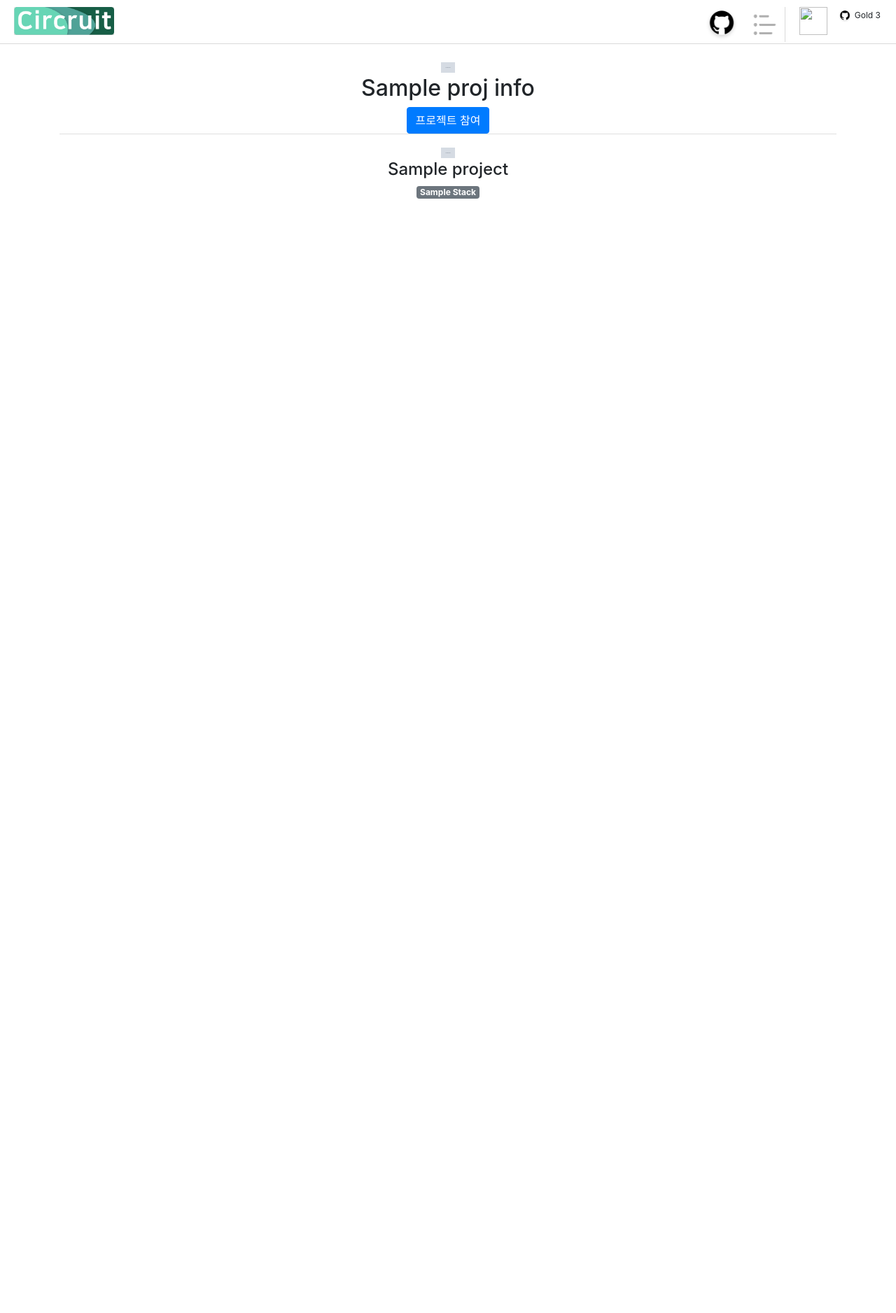
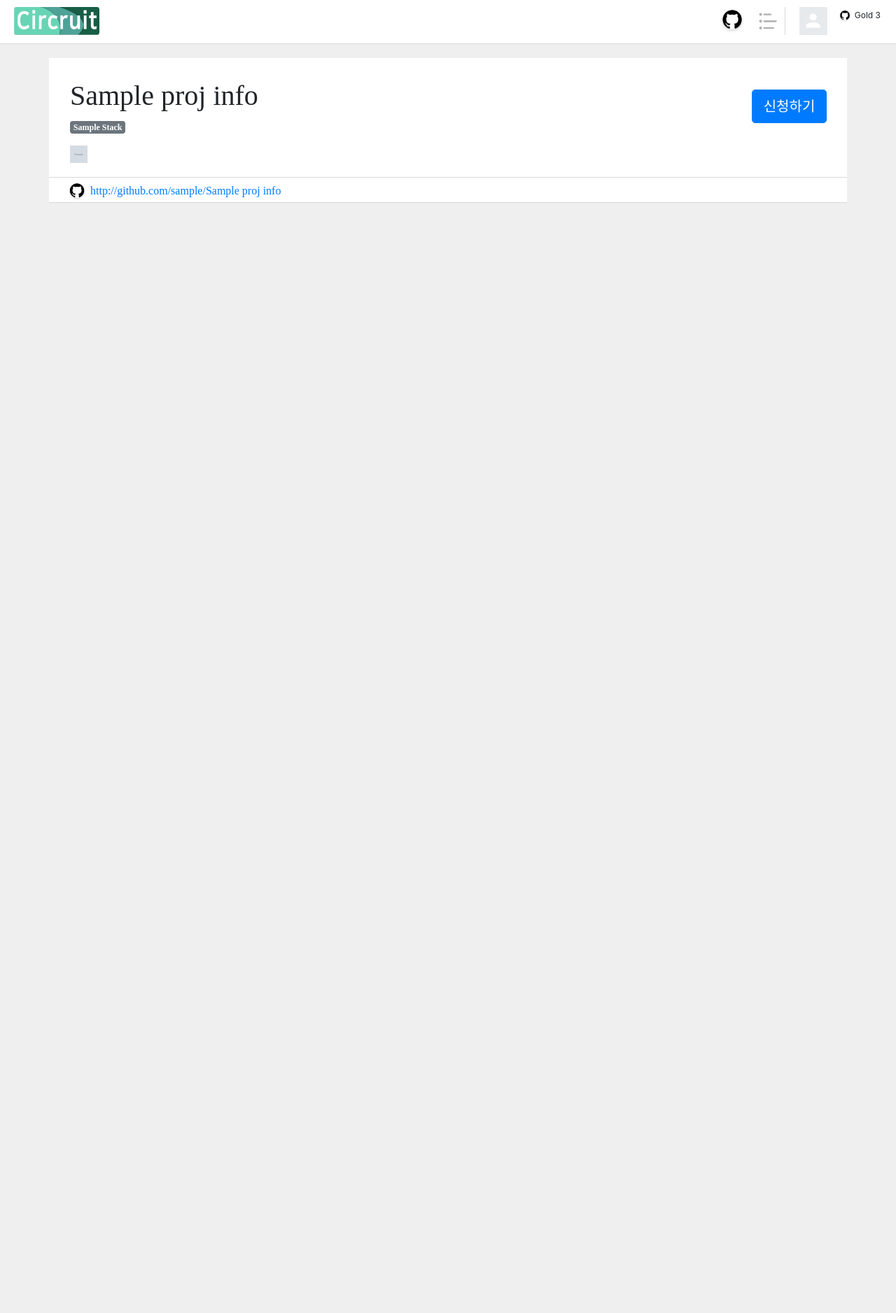
Before and after one commit to 5d-jh/circruit, a Flask app: template app/templates/project/project_detail.html in a window 1280 px wide. Shown: the whole page at 70% size. Run offline with Flask 2, Linux system fonts and the light colour scheme; the template is opened without the code that fills it: most values are stand-ins (such as "Sample title", 1, 10 or a date in 2020); grey boxes marked "Sample" are stand-in pictures; some libraries are stand-ins or nearby versions.

Commit message:
project_detail.html 수정

```diff
--- a/app/static/css/style.css
+++ b/app/static/css/style.css
@@ -157,20 +157,20 @@ div {
 }
 #logo-image {
     height: 40px;
-    weight: 122px;
+    width: 122px;
 }
 #top {
     float: right;
     display: grid;
-    grid-template-columns: 60px 60px 1fr;
+    grid-template-columns: 45px 50px 1fr;
 }
 #github-icon {
-    width: 50px;
-    height: 50px;
+    width: 40px;
+    height: 40px;
 }
 #feed {
-    width: 50px;
-    height: 50px;
+    width: 40px;
+    height: 40px;
 }
 #user {
     border-left: 1px solid rgba(128, 128, 128, 0.3);
@@ -433,7 +433,7 @@ progress {
     grid-template-rows: 90px 90px 3fr;
 }
 .project-member img {
-    heigth: 80px;
+    height: 80px;
     width: 80px;
     margin-right: 10px;
 }
@@ -484,3 +484,34 @@ progress {
     height: 80px;
     width: 240px;
 }
+
+#project-detail-box {
+    margin-top: 30px;
+    padding-bottom: 20px;
+
+}
+.project-detail-information div{
+    text-align: left;
+    padding-left: 30px;
+}
+.project-detail-information img {
+    width: 25px;
+    height: 25px;
+    margin-top: 15px;
+}
+.project-detail-checkbox {
+    margin-top: 15px;
+}
+.project-detail-checkbox p{
+    font-weight: 700;
+}
+#project-github-link {
+    padding: 5px 0 0 25px;
+    text-align: left;
+    border-top: 1px solid rgba(128, 128, 128, 0.3);
+    border-bottom: 1px solid rgba(128, 128, 128, 0.3);
+}
+#project-github-link img{
+    width: 30px;
+    height: 30px;
+}
--- a/app/templates/layout.html
+++ b/app/templates/layout.html
@@ -3,27 +3,29 @@
     <head>
         <meta charset="UTF-8">
         <title>똑똑한 팀찾기 Circruit</title>
-        <link rel="stylesheet" href="/static/css/style.css">
+        <link rel="stylesheet" href="/static/css/style.css?after">
         <link rel="stylesheet" href="/static/css/bootstrap.min.css">
         <script src="https://ajax.googleapis.com/ajax/libs/jquery/3.4.1/jquery.min.js"></script>
     </head>
     <body>
         <div id="page">
             <header id="header">
-                <div id="logo">
-                    <a href="/"><img id="logo-image" src="/static/img/Circruit.png"></a>
-                </div>
+                <a href="/">
+                    <div id="logo">
+                        <img id="logo-image" src="/static/img/Circruit.png">
+                    </div>
+                </a>
                 <div id="top">
-                    <a href="https://github.com/{{user.username}}" target="_blank"><img id="github-icon" src="/static/img/github-icon.png"></a>
+                    <img id="github-icon" src="/static/img/github-icon.png">
                     <a href="/project/feed">
                         <img id="feed" src="/static/img/feed.png">
                     </a>
 
                     <div id="user">
-                        <img id="user-profile-image" src="{{ user.avatar_url }}">
+                        <img id="user-profile-image" src="/static/img/user-profile-image.png">
                         <div id="user-profile">
                             <p id="user-name">
-                                {{ user.username }}
+
                             </p>
                             <div id="user-tier">
                                 <img src="/static/img/github-icon.png">
@@ -33,7 +35,7 @@
                     </div>
                 </div>
             </header>
-            <main id="main" style="padding: 20px;">
+            <main id="main" style="padding: 20px; background-color: #efefef;">
                 {% block main_content %}
                 {% endblock %}
             </main>
--- a/app/templates/project/project_detail.html
+++ b/app/templates/project/project_detail.html
@@ -1,28 +1,38 @@
 {% extends "layout.html" %}
 
 {% block main_content %}
-    <div class="container">
-        {% for collaborator in proj_info.collaborators %}
-            <img src="{{collaborator.avatar_url}}" alt="{{collaborator.username}}" width="20">
-        {% endfor %}
-        <h2>{{proj_info.name}}</h2>
-        <a href="/project/{{proj_info.owner.username}}/{{proj_info.name}}/join" class="btn btn-primary">프로젝트 참여</a>
-        <ul class="list-group list-group-flush">
-            {% for project in projects %}
-                <li class="list-group-item">
-                    {% for collab in project.collaborators %}
-                        <img src="{{collab.avatar_url}}" alt="collaborator" width="20px">
-                    {% endfor %}
-                    <h4 class="mb-1">{{project.name}}</h4>
-                    <p class="mb-1">
-                        {% for stack in project.proj_stacks %}
+    <div class="container" style="background-color: #ffffff; padding: 0; height: 0%; font-family: 'Nanum Square';">
+        <div id="project-detail-box">
+            <div class="row">
+                <div class="col-10 project-detail-information">
+                    <div class="project-detail-name">
+                        <h2 style="font-size: 40px;">{{proj_info.name}}</h2>
+                    </div>
+                    <div class="project-detail-devstack">
+                        {% for stack in proj_info.proj_stacks %}
                             <span class="badge badge-secondary" style="text-transform: capitalize;">
                                 {{stack}}
                             </span>
                         {% endfor %}
+                    </div>
+                    <div class="project-detail-member">
+                        {% for collaborator in proj_info.collaborators %}
+                            <img src="{{collaborator.avatar_url}}" alt="{{collaborator.username}}" width="20">
+                        {% endfor %}
+                    </div>
+                </div>
+                <div class="col-2 project-detail-checkbox">
+                    <p>
+                        <a href="/project/{{proj_info.owner.username}}/{{proj_info.name}}/join" class="btn btn-primary btn-lg">신청하기</a>
                     </p>
-                </li>
-            {% endfor %}
-        </ul>
+                </div>
+            </div>
+        </div>
+        <div id="project-github-link">
+            <img src="/static/img/github-icon.png">
+            <span>
+                <a href="http://github.com/{{proj_info.owner.username}}/{{proj_info.name}}">http://github.com/{{proj_info.owner.username}}/{{proj_info.name}}</a>
+            </span>
+        </div>
     </div>
 {% endblock %}
--- a/app/templates/user/login.html
+++ b/app/templates/user/login.html
@@ -1,5 +1 @@
-{% extends "layout.html" %}
-
-{% block main_content %}
-    <a href="/user/authorize" class="btn btn-primary" id="github-login-btn" style="margin: 0;">GitHub로 로그인</a>
-{% endblock %}
+<a href="/user/authorize" class="btn btn-primary" id="github-login-btn" style="margin: 0;">GitHub로 로그인</a>
```
